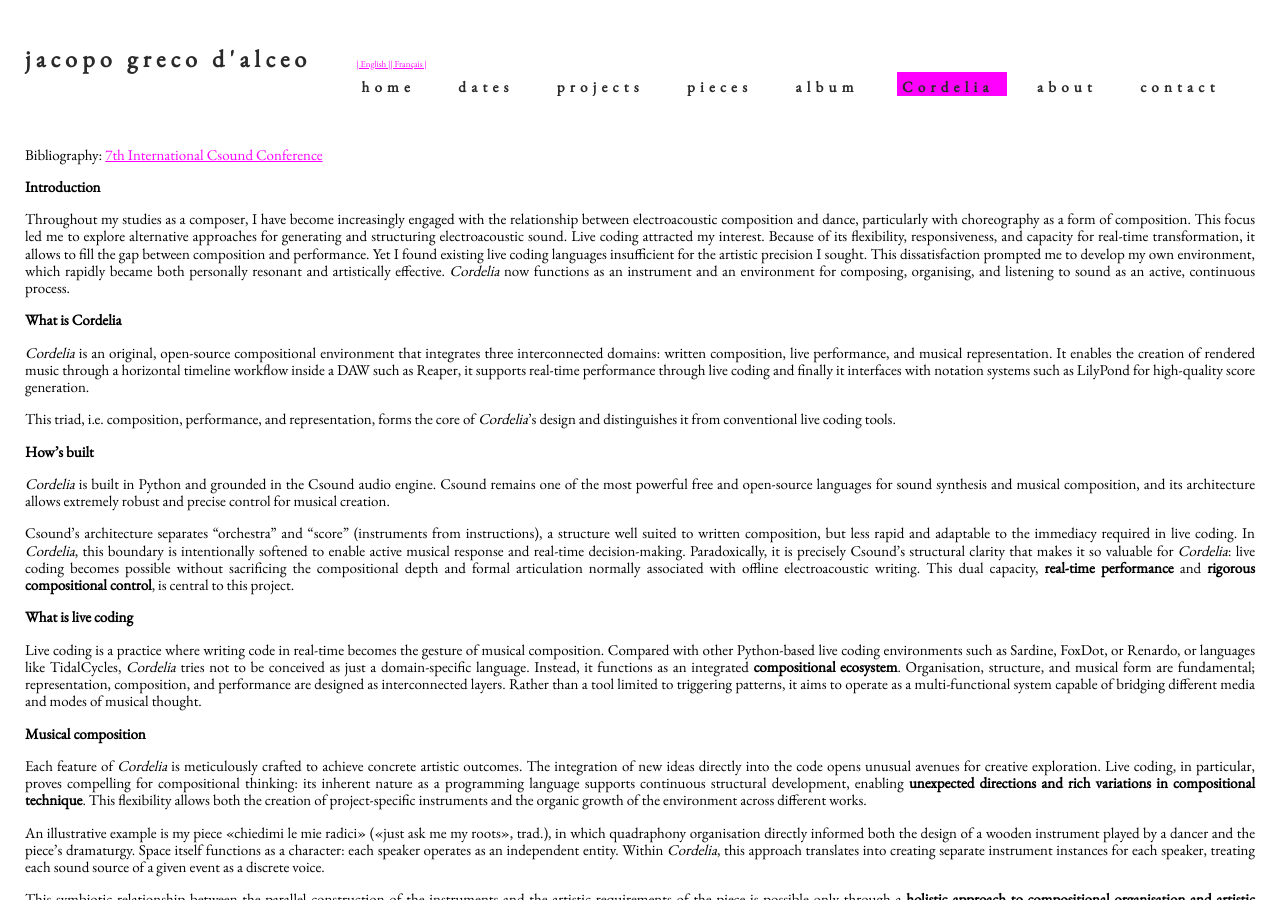
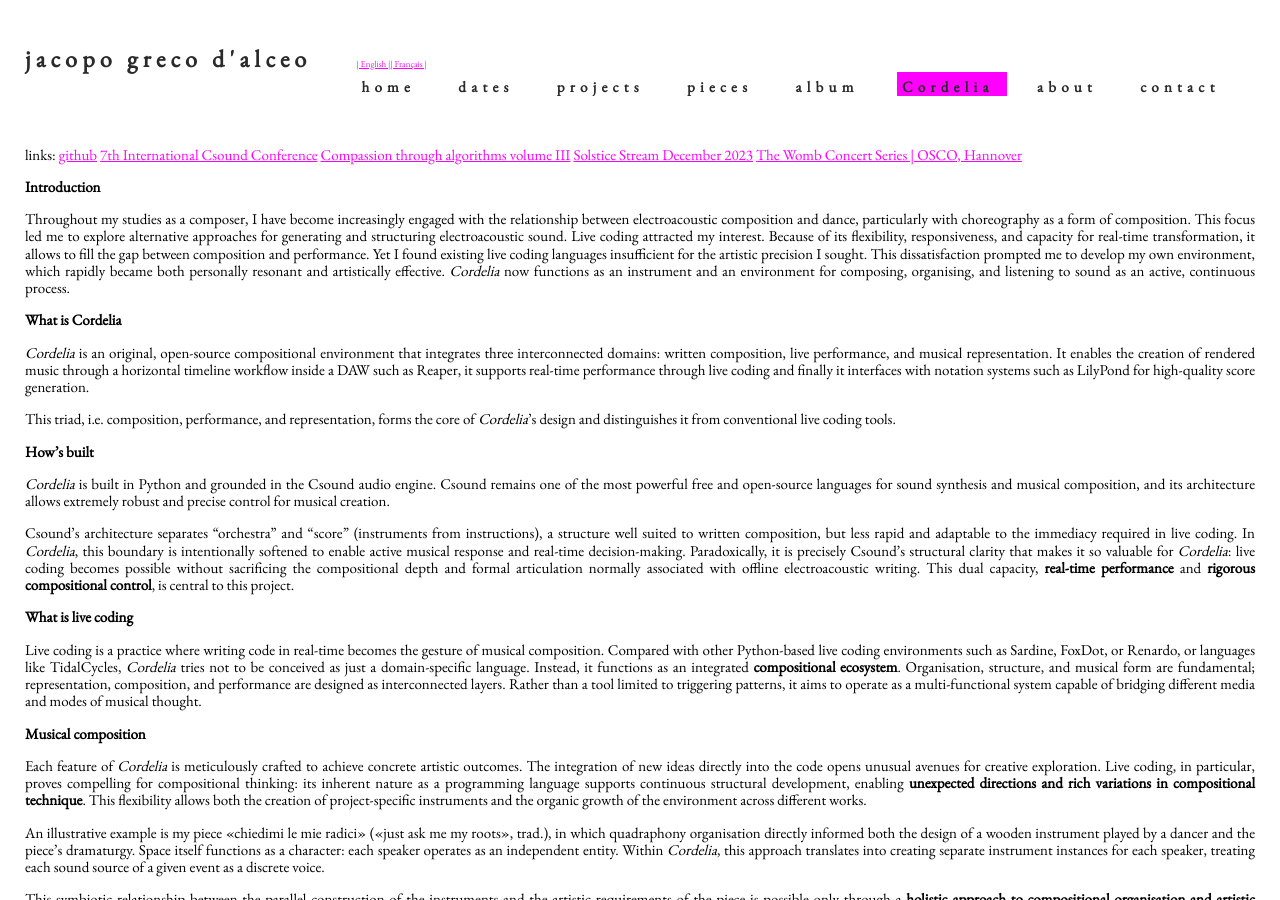
Before and after one commit to jacopogrecodalceo/jacopogrecodalceo.github.io, a Jekyll site: the page built from content/_en/cordelia.md, in a window 1280 px wide and 900 px high. Built offline with Jekyll 4.4.1, drawn with Linux system fonts in a browser that asks for light colours.

Commit message:
clearly added more links on cordelia

```diff
--- a/content/_en/cordelia.md
+++ b/content/_en/cordelia.md
@@ -3,7 +3,12 @@ title: Cordelia
 
 ---
 
-Bibliography: [7th International Csound Conference](https://www.mdw.ac.at/icsc2024/img/ICSC2024_Book_of_Abstracts_web.pdf)
+links:
+[github](https://github.com/jacopogrecodalceo/CORDELIA)
+[7th International Csound Conference](https://www.mdw.ac.at/icsc2024/img/ICSC2024_Book_of_Abstracts_web.pdf)
+[Compassion through algorithms volume III](https://algorave.bandcamp.com/track/not-what-we-ought-to-say)
+[Solstice Stream December 2023](https://youtu.be/QJQd7yuO58k?si=3fl-UIDvgpb0tdrM)
+[The Womb Concert Series | OSCO, Hannover](https://youtu.be/zdYVUG-V67o?si=thq-qfEY-r8ncWrd)
 
 **Introduction**
 
```
Also changed, not shown: content/_fr/cordelia.md (+6 -1 lines).
